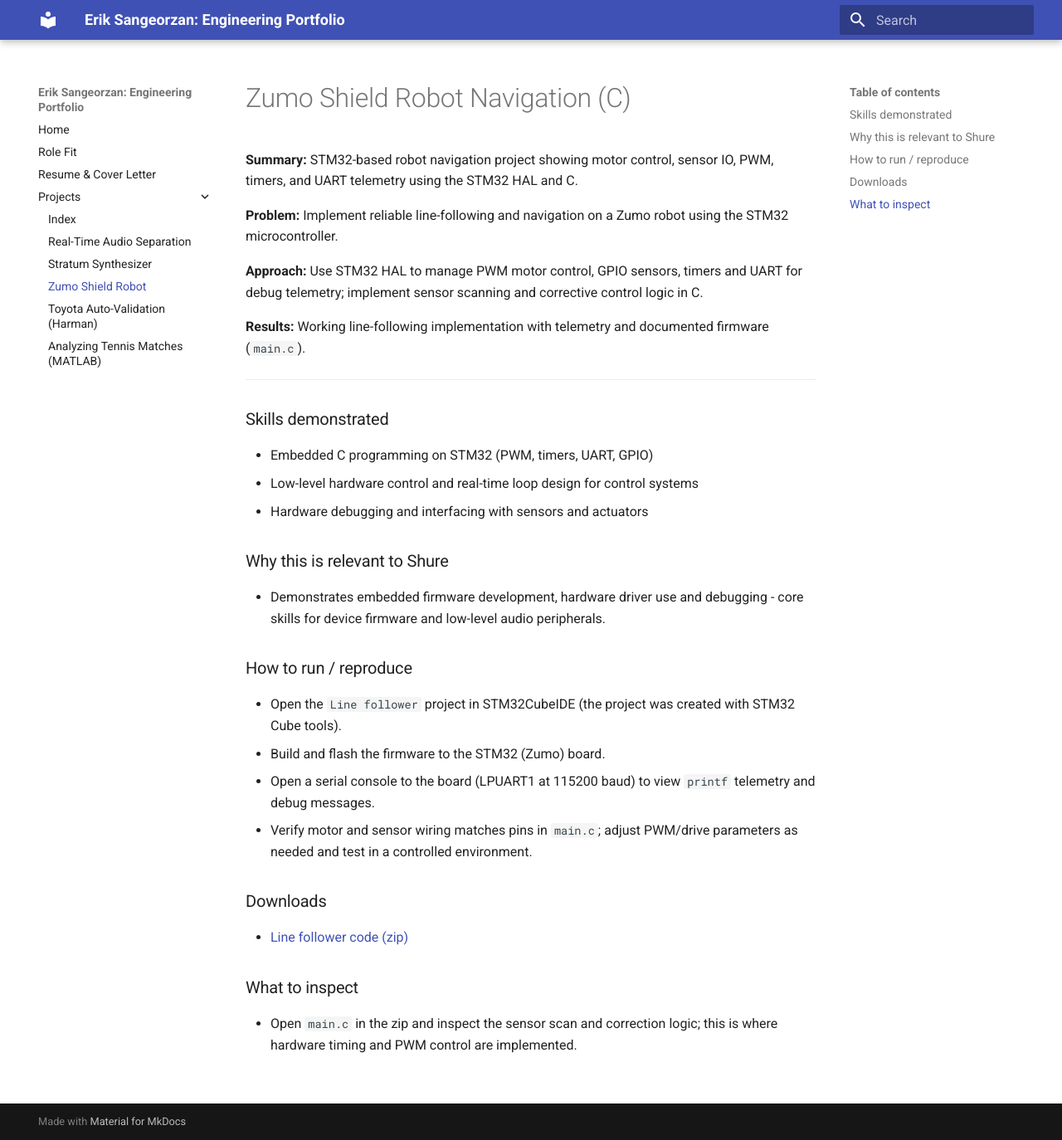
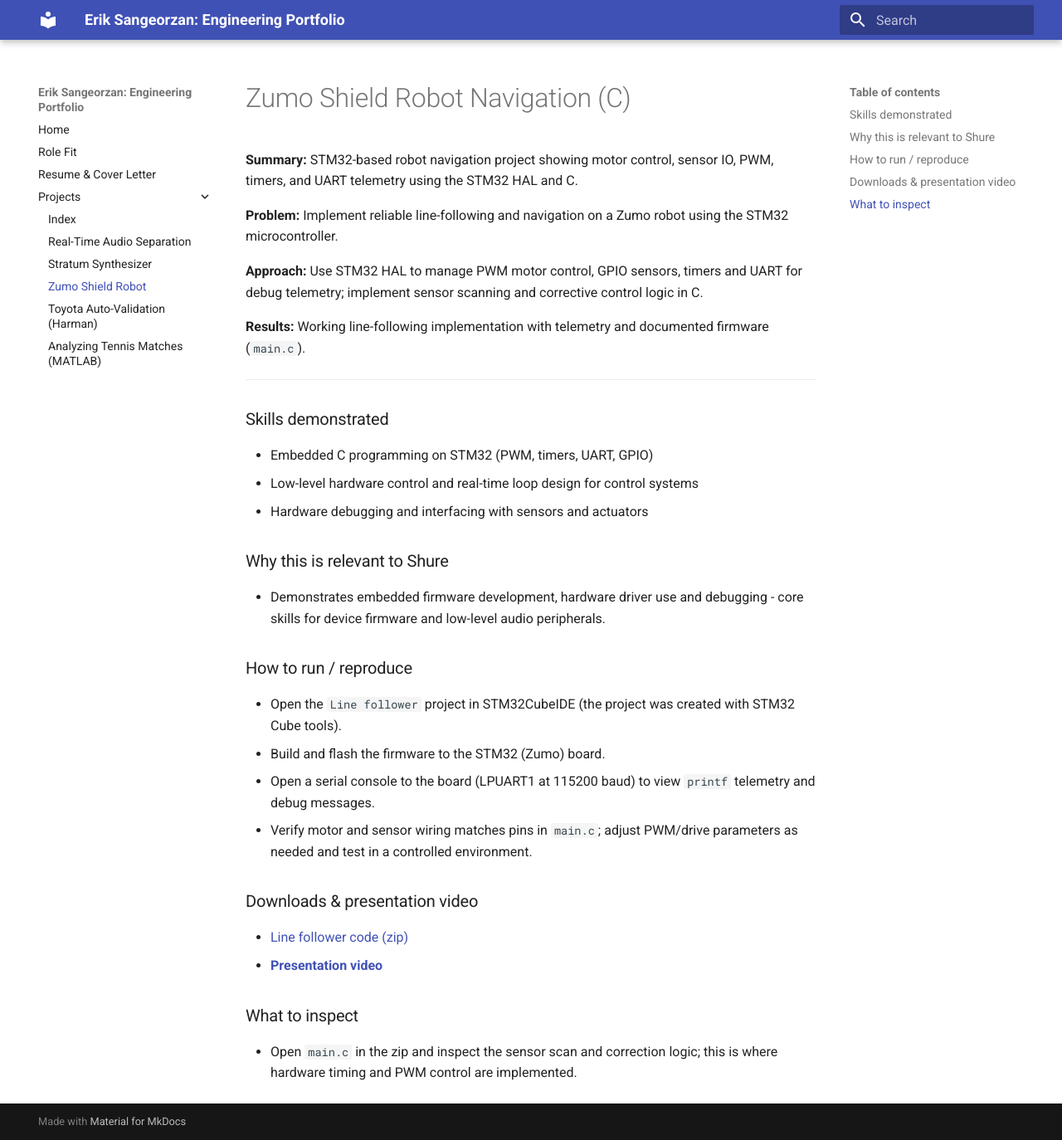
Before and after one commit to ejsang/erik-sangeorzan-portfolio, an MkDocs documentation site: the page built from docs/projects/zumo-shield-robot.md, in a window 1280 px wide and 1374 px high. Shown: the whole window at 83% size. Built offline with MkDocs 1.6.1 and Material for MkDocs 9.7.7, drawn with Linux system fonts in a browser that asks for light colours.

Commit message:
Update downloads section to include presentation video for Zumo Shield Robot project

```diff
--- a/docs/projects/zumo-shield-robot.md
+++ b/docs/projects/zumo-shield-robot.md
@@ -27,9 +27,10 @@
 - Open a serial console to the board (LPUART1 at 115200 baud) to view `printf` telemetry and debug messages.
 - Verify motor and sensor wiring matches pins in `main.c`; adjust PWM/drive parameters as needed and test in a controlled environment.
 
-### Downloads
+### Downloads & presentation video
 
 - [Line follower code (zip)](../assets/zumo-shield-robot/zumo-line-follower.zip){:target="_blank"}
+- **[Presentation video](https://youtu.be/iPAF4b1J8Rs){:target="_blank"}**
 
 ### What to inspect
 
```
